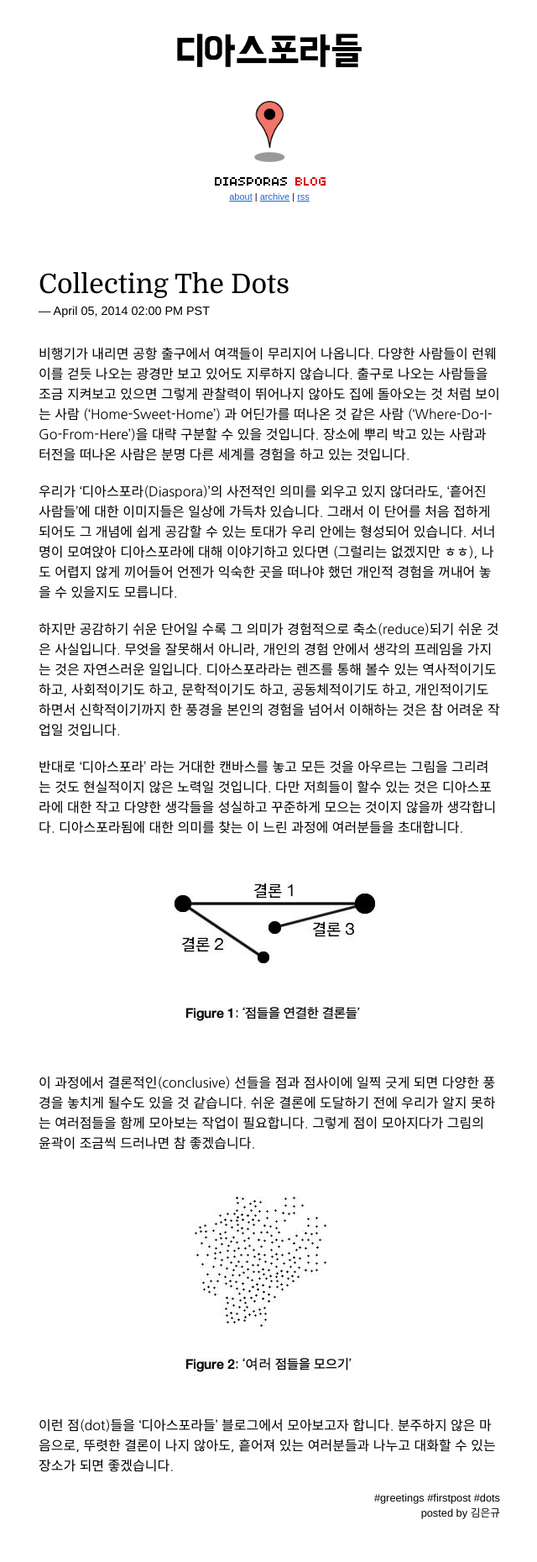
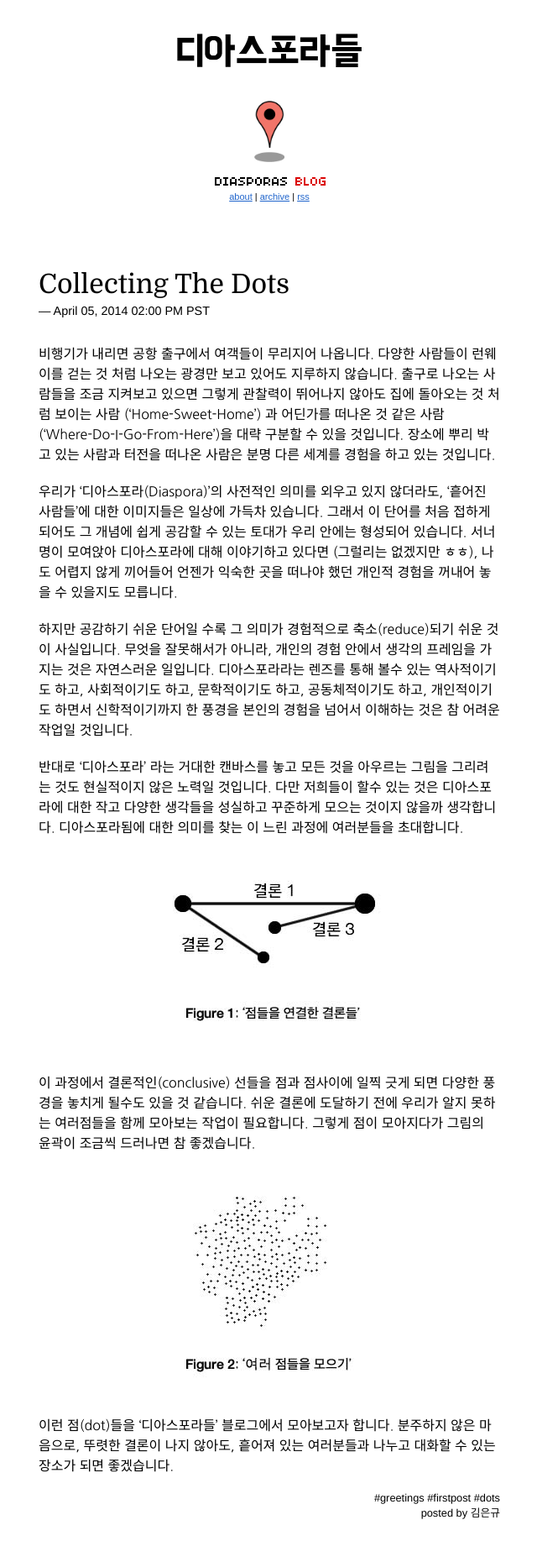
Before and after one commit to kostausa/diasporas, a Jekyll site: the page built from _posts/2014-04-05-collecting-the-dots.markdown, in a window 1280 px wide. Shown: the whole page at 84% size, without its empty margins (319-959 px from the left). Built offline with Jekyll 4.4.1, drawn with Linux system fonts in a browser that asks for light colours; Markdown is read by kramdown in place of the engine named in the settings; comment, search, counter and statistics services are not loaded.

Commit message:
fixed a few typos with sk's feedback

```diff
--- a/_posts/2014-04-05-collecting-the-dots.markdown
+++ b/_posts/2014-04-05-collecting-the-dots.markdown
@@ -9,11 +9,11 @@ tags:
   - dots
 ---
 
-비행기가 내리면 공항 출구에서 여객들이 무리지어 나옵니다. 다양한 사람들이 런웨이를 걷듯 나오는 광경만 보고 있어도 지루하지 않습니다. 출구로 나오는 사람들을 조금 지켜보고 있으면 그렇게 관찰력이 뛰어나지 않아도 집에 돌아오는 것 처럼 보이는 사람 (‘Home-Sweet-Home’) 과 어딘가를 떠나온 것 같은 사람 (‘Where-Do-I-Go-From-Here’)을 대략 구분할 수 있을 것입니다. 장소에 뿌리 박고 있는 사람과 터전을 떠나온 사람은 분명 다른 세계를 경험을 하고 있는 것입니다.
+비행기가 내리면 공항 출구에서 여객들이 무리지어 나옵니다. 다양한 사람들이 런웨이를 걷는 것 처럼 나오는 광경만 보고 있어도 지루하지 않습니다. 출구로 나오는 사람들을 조금 지켜보고 있으면 그렇게 관찰력이 뛰어나지 않아도 집에 돌아오는 것 처럼 보이는 사람 (‘Home-Sweet-Home’) 과 어딘가를 떠나온 것 같은 사람 (‘Where-Do-I-Go-From-Here’)을 대략 구분할 수 있을 것입니다. 장소에 뿌리 박고 있는 사람과 터전을 떠나온 사람은 분명 다른 세계를 경험을 하고 있는 것입니다.
 
 우리가 ‘디아스포라(Diaspora)’의 사전적인 의미를 외우고 있지 않더라도, ‘흩어진 사람들’에 대한 이미지들은 일상에 가득차 있습니다. 그래서 이 단어를 처음 접하게 되어도 그 개념에 쉽게 공감할 수 있는 토대가 우리 안에는 형성되어 있습니다. 서너명이 모여앉아 디아스포라에 대해 이야기하고 있다면 (그럴리는 없겠지만 ㅎㅎ), 나도 어렵지 않게 끼어들어 언젠가 익숙한 곳을 떠나야 했던 개인적 경험을 꺼내어 놓을 수 있을지도 모릅니다.
 
-하지만 공감하기 쉬운 단어일 수록 그 의미가 경험적으로 축소(reduce)되기 쉬운 것은 사실입니다. 무엇을 잘못해서 아니라, 개인의 경험 안에서 생각의 프레임을 가지는 것은 자연스러운 일입니다. 디아스포라라는 렌즈를 통해 볼수 있는 역사적이기도 하고, 사회적이기도 하고, 문학적이기도 하고, 공동체적이기도 하고, 개인적이기도 하면서 신학적이기까지 한 풍경을 본인의 경험을 넘어서 이해하는 것은 참 어려운 작업일 것입니다.
+하지만 공감하기 쉬운 단어일 수록 그 의미가 경험적으로 축소(reduce)되기 쉬운 것이 사실입니다. 무엇을 잘못해서가 아니라, 개인의 경험 안에서 생각의 프레임을 가지는 것은 자연스러운 일입니다. 디아스포라라는 렌즈를 통해 볼수 있는 역사적이기도 하고, 사회적이기도 하고, 문학적이기도 하고, 공동체적이기도 하고, 개인적이기도 하면서 신학적이기까지 한 풍경을 본인의 경험을 넘어서 이해하는 것은 참 어려운 작업일 것입니다.
 
 반대로 '디아스포라' 라는 거대한 캔바스를 놓고 모든 것을 아우르는 그림을 그리려는 것도 현실적이지 않은 노력일 것입니다. 다만 저희들이 할수 있는 것은 디아스포라에 대한 작고 다양한 생각들을 성실하고 꾸준하게 모으는 것이지 않을까 생각합니다. 디아스포라됨에 대한 의미를 찾는 이 느린 과정에 여러분들을 초대합니다.
 
```
